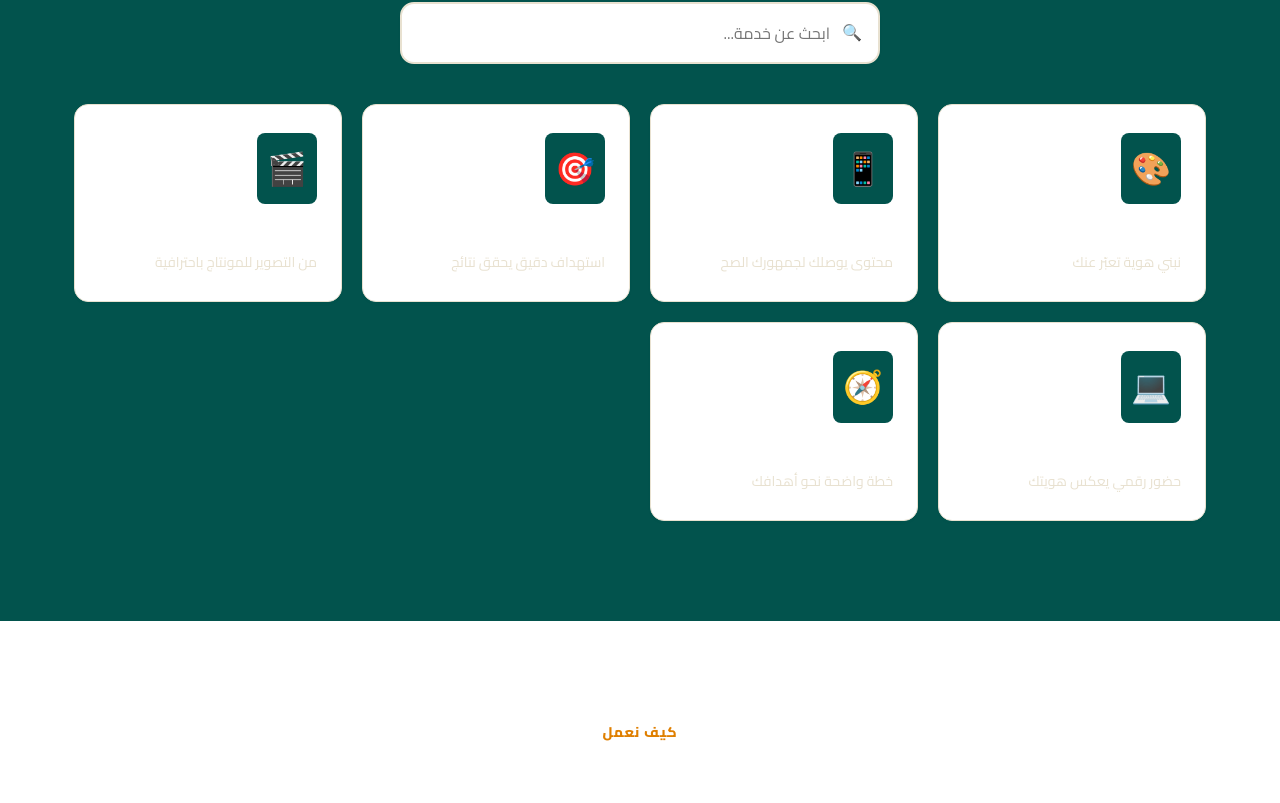
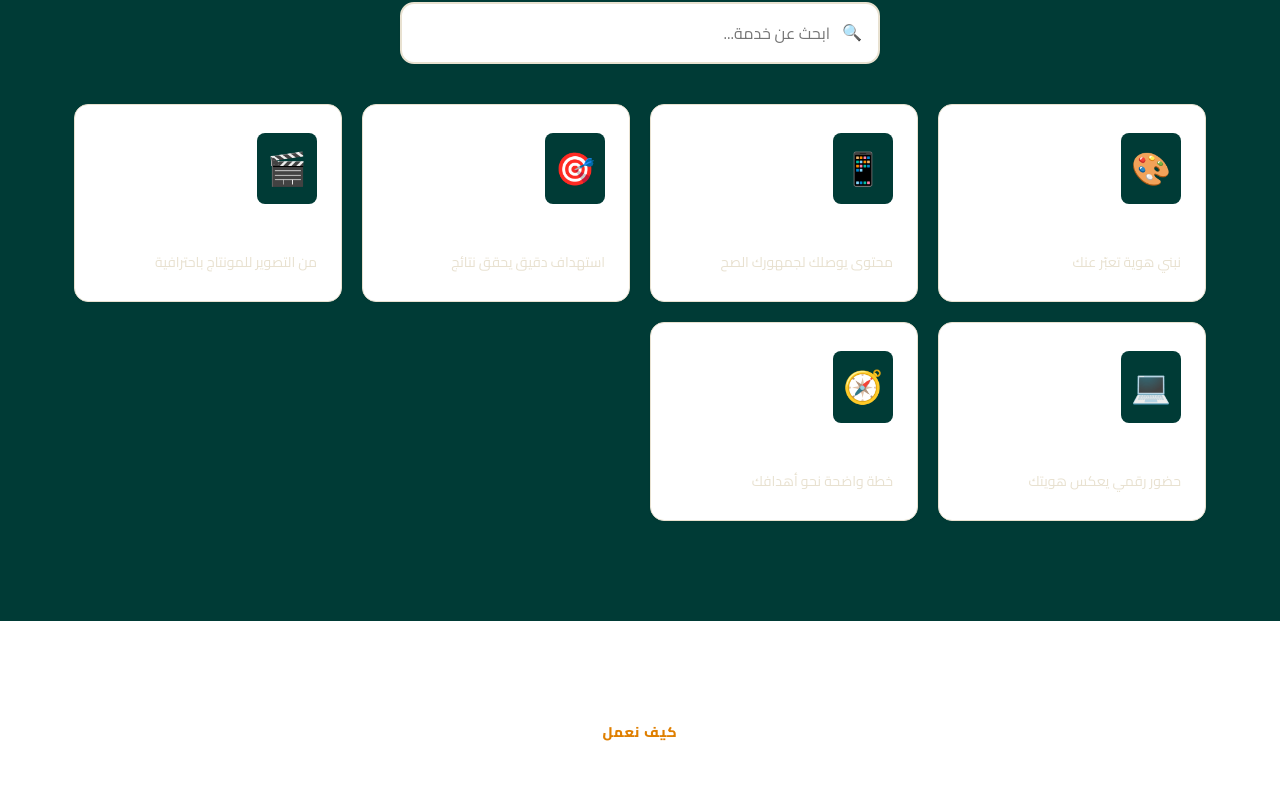
Before and after one commit to sayedyounis00/midad, a React (Vite) app in the folder midad_website/: page / in a window 1280 px wide. Shown: the part 1277-2080 px from the top of the page. Built offline with nearby package versions, Linux system fonts and the light colour scheme.

Commit message:
style: update olive CSS variable to a darker shade

```diff
--- a/midad_website/src/index.css
+++ b/midad_website/src/index.css
@@ -5,7 +5,7 @@
   --gold-light: rgba(212, 175, 55, 0.15);
   --ink: #FFFFFF;
   --ink-soft: #E8E1D0;
-  --olive: #02534d;
+  --olive: #003b36;
   --card: #FFFFFF;
   --border: #E8E1D0;
   --radius-sm: 8px;
```
